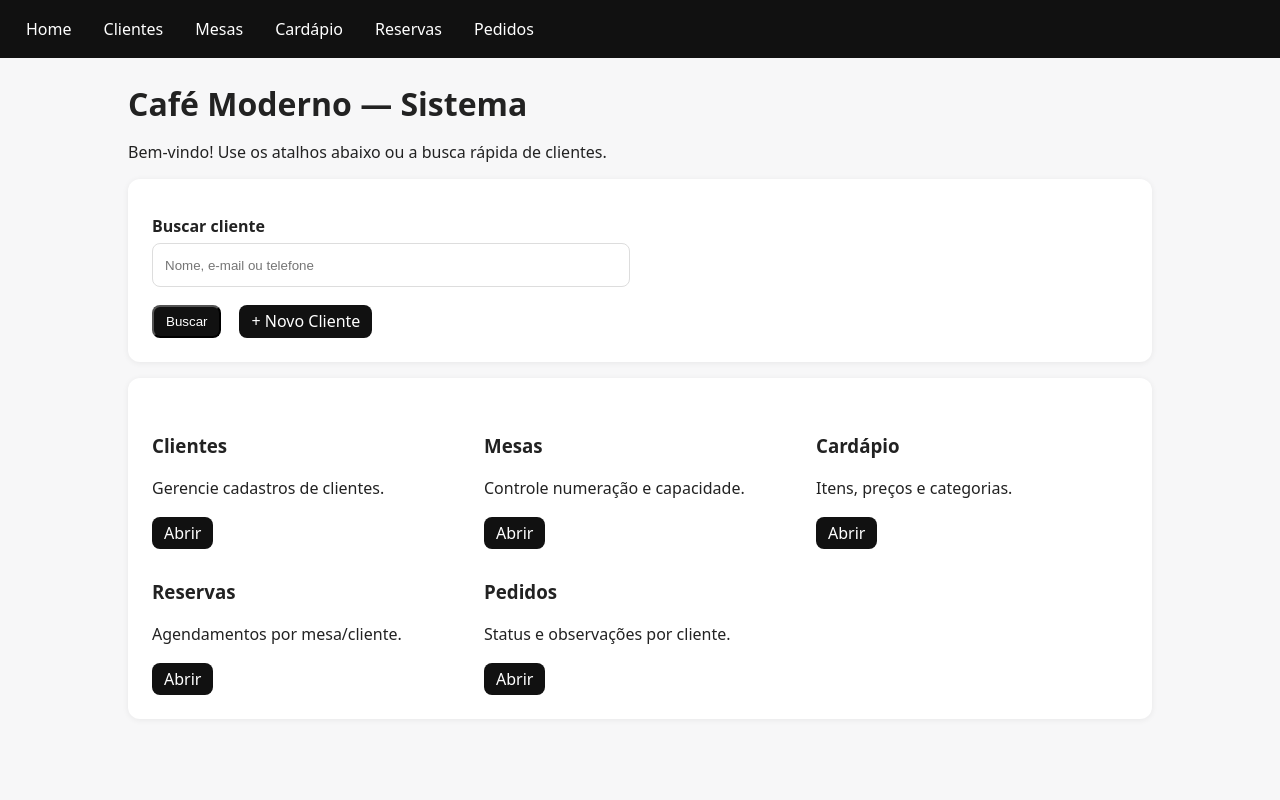
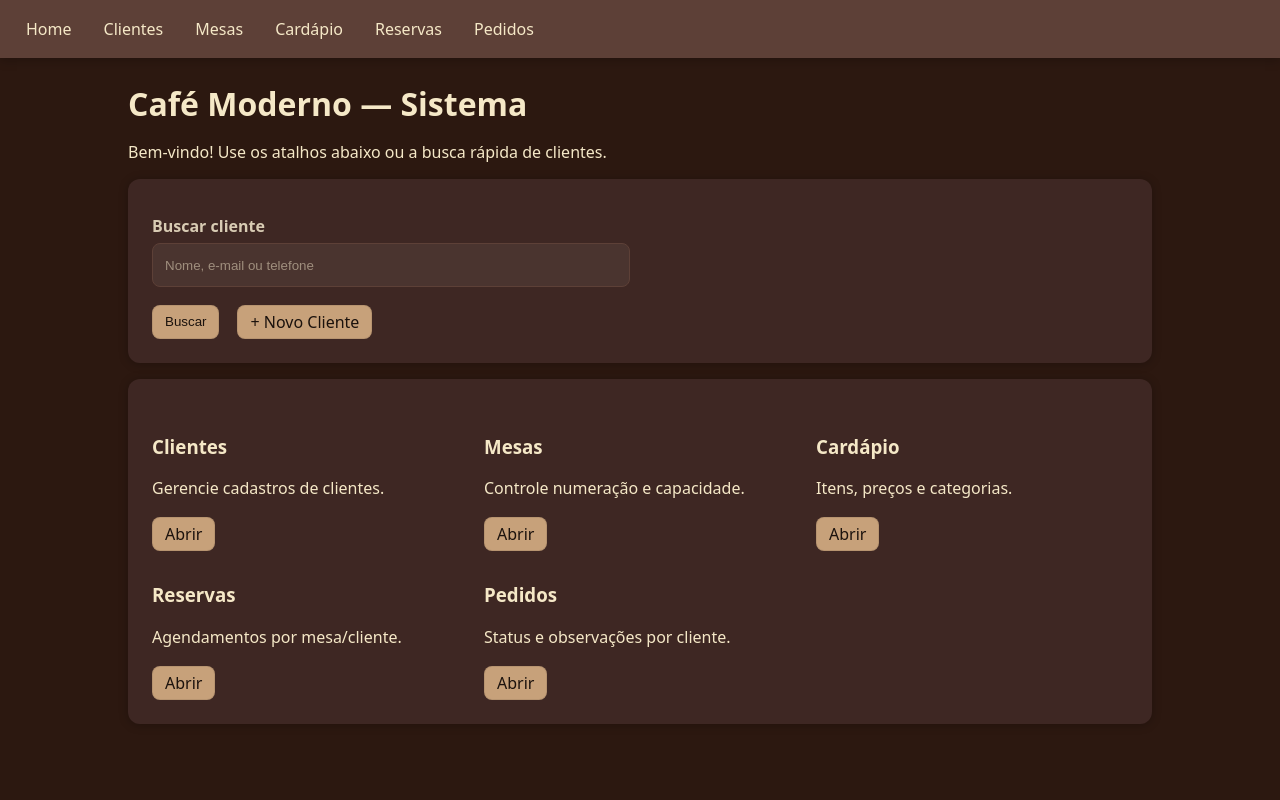
Before and after one commit to evertoooon/projeto-caf-moderno, a PHP site: page / in a window 1280 px wide. Run offline with PHP 8.4, Linux system fonts and the light colour scheme.

Commit message:
style(theme): aplica paleta Café Moderno (tons terrosos), melhora contraste, hovers e espaçamentos em tabelas e formulários

```diff
--- a/css/style.css
+++ b/css/style.css
@@ -1,40 +1,108 @@
-:root { font-family: system-ui, Arial, sans-serif; }
+:root{
+  /* Theme – Café Moderno */
+  --bg: #2C1810;            /* fundo geral (café torrado) */
+  --panel: #3E2723;         /* cartões, formulários, tabelas */
+  --panel-2: #4A342F;       /* inputs/superfícies internas */
+  --text: #F5E8C7;          /* texto principal (bege claro) */
+  --muted: #D8CBB3;         /* textos secundários/placeholder */
+  --border: #5D4037;        /* contornos sutis */
+  --shadow: rgba(0,0,0,.25);
+
+  --brand: #5D4037;         /* botões padrão/header (marrom) */
+  --brand-hover: #6D4C41;
+
+  --accent: #C7A17A;        /* destaque / CTA (caramelo) */
+  --accent-hover: #B58E69;
+
+  --danger: #8B0000;        /* excluir/perigo */
+  --danger-hover: #A31212;
+
+  --badge: #D7B377;         /* chips/destaques neutros */
+}
 
 /* base */
-body{ margin:0; background:#f7f7f8; color:#222; }
+html, body { height: 100%; }
+body{
+  margin:0;
+  background: var(--bg);
+  color: var(--text);
+  font-family: system-ui, Arial, sans-serif;
+}
 .container{ max-width: 1024px; margin: 24px auto; padding:0 16px; }
 
 /* topo */
-.menu{ background:#111; padding:12px 16px; display:flex; gap:12px; }
-.menu a{ color:#fff; text-decoration:none; padding:6px 10px; border-radius:6px; }
-.menu a:hover{ background:#2a2a2a; }
+.menu{
+  background: var(--brand);
+  padding:12px 16px;
+  display:flex; gap:12px;
+  box-shadow: 0 2px 10px var(--shadow);
+}
+.menu a{
+  color: var(--text);
+  text-decoration:none;
+  padding:6px 10px;
+  border-radius:6px;
+  background: transparent;
+  transition: background .15s ease, color .15s ease;
+}
+.menu a:hover{ background: var(--brand-hover); }
 
 /* títulos */
-h1{ margin:16px 0; }
+h1{ margin:16px 0; color: var(--text); }
 
 /* tabela */
-.table{ width:100%; border-collapse: collapse; background:#fff; border-radius:10px; overflow:hidden; box-shadow:0 1px 6px #0001; }
-.table th, .table td{ border-bottom:1px solid #eee; padding:10px 12px; text-align:left; }
-.table tr:hover td{ background:#fafafa; }
+.table{
+  width:100%;
+  border-collapse: collapse;
+  background: var(--panel);
+  border-radius:10px;
+  overflow:hidden;
+  box-shadow:0 1px 10px var(--shadow);
+}
+.table th, .table td{
+  border-bottom:1px solid rgba(245,232,199,.08); /* linha sutil */
+  padding:12px 14px;
+  text-align:left;
+  color: var(--text);
+}
+.table th{ background: #35211B; color: var(--muted); font-weight: 600; }
+.table tr:hover td{ background:#3A251F; }
 
 /* botões */
 .actions a, .btn{
-  display:inline-block; margin-right:6px; padding:8px 12px;
-  background:#111; color:#fff; text-decoration:none; border-radius:8px;
+  display:inline-block;
+  margin-right:6px;
+  padding:8px 12px;
+  background: var(--accent);
+  color:#1b120d;
+  text-decoration:none;
+  border-radius:8px;
   line-height:1;
+  border:1px solid rgba(0,0,0,.08);
+  transition: filter .15s ease, background .15s ease, transform .02s ease;
 }
-.actions a.danger{ background:#b41323; }
+.actions a:hover, .btn:hover{ background: var(--accent-hover); }
+.actions a:active, .btn:active{ transform: translateY(1px); }
+
+/* variantes */
+.actions a.danger{ background: var(--danger); color:#fff; }
+.actions a.danger:hover{ background: var(--danger-hover); }
+
+.btn.is-secondary{ background: var(--brand); color: var(--text); }
+.btn.is-secondary:hover{ background: var(--brand-hover); }
 
 /* ---------- FORMULÁRIOS ----------- */
 .form-entity{
-  background:#fff; padding:24px;
-  border-radius:12px; box-shadow:0 1px 6px #0001;
+  background: var(--panel);
+  padding:24px;
+  border-radius:12px;
+  box-shadow:0 1px 10px var(--shadow);
 }
 
-/* 👉 garante espaço entre QUALQUER bloco direto dentro do form */
+/* espaço entre blocos do form */
 .form-entity > * + *{ margin-top:16px; }
 
-/* se houver linhas em grid, também ganham respiro entre colunas */
+/* grids de campos */
 .form-entity .row,
 .form-entity .row-3{ margin-top: 12px; }
 
@@ -51,7 +119,8 @@ h1{ margin:16px 0; }
 
 /* rótulos */
 .form-entity label{
-  display:block; margin:0 0 6px; font-weight:600;
+  display:block; margin:0 0 6px;
+  font-weight:600; color: var(--muted);
 }
 
 /* entradas padrão */
@@ -61,38 +130,52 @@ h1{ margin:16px 0; }
   width:100%;
   padding:12px;
   min-height:44px;
-  border:1px solid #ddd;
+  border:1px solid var(--border);
   border-radius:8px;
-  background:#fff;
-  transition:border-color .15s ease, box-shadow .15s ease;
-  box-sizing: border-box;       /* evita “estourar” o grid */
+  background: var(--panel-2);
+  color: var(--text);
+  transition:border-color .15s ease, box-shadow .15s ease, background .15s ease;
+  box-sizing: border-box;
 }
+.form-entity input::placeholder,
+.form-entity textarea::placeholder{ color: rgba(216,203,179,.6); }
 
 /* focus acessível */
 .form-entity input:focus,
 .form-entity select:focus,
 .form-entity textarea:focus{
   outline: none;
-  border-color:#888;
-  box-shadow:0 0 0 3px #00000010;
+  border-color: var(--accent);
+  box-shadow:0 0 0 3px rgba(199,161,122,.25);
 }
 
-/* textarea com altura confortável */
+/* textarea */
 .form-entity textarea{
   min-height:140px;
   resize: vertical;
 }
 
-/* espaço e alinhamento dos botões do form */
+/* ações do form */
 .form-entity .actions{
   margin-top:18px;
   display:flex; gap:12px;
   flex-wrap: wrap;
 }
 
-/* badges */
-.badge{ display:inline-block; padding:4px 10px; border-radius:999px; background:#eee; font-size:12px; }
+/* badges / chips */
+.badge{
+  display:inline-block;
+  padding:4px 10px;
+  border-radius:999px;
+  background: var(--badge);
+  color:#1b120d;
+  font-size:12px;
+}
 .success{ background:#10b981; color:#fff; }
+
+/* links genéricos (se usar fora do menu) */
+a{ color: var(--badge); }
+a:hover{ filter: brightness(1.1); }
 
 /* ---------- RESPONSIVO ----------- */
 @media (max-width: 900px){
```
